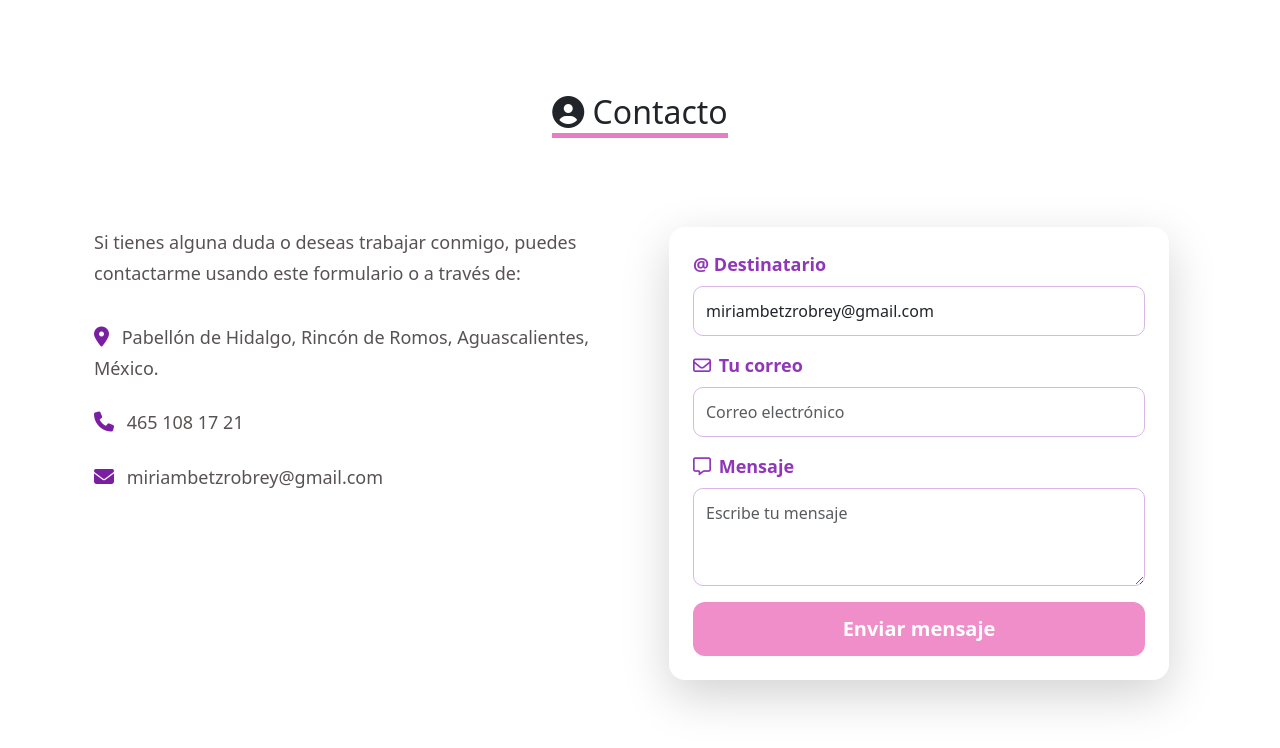
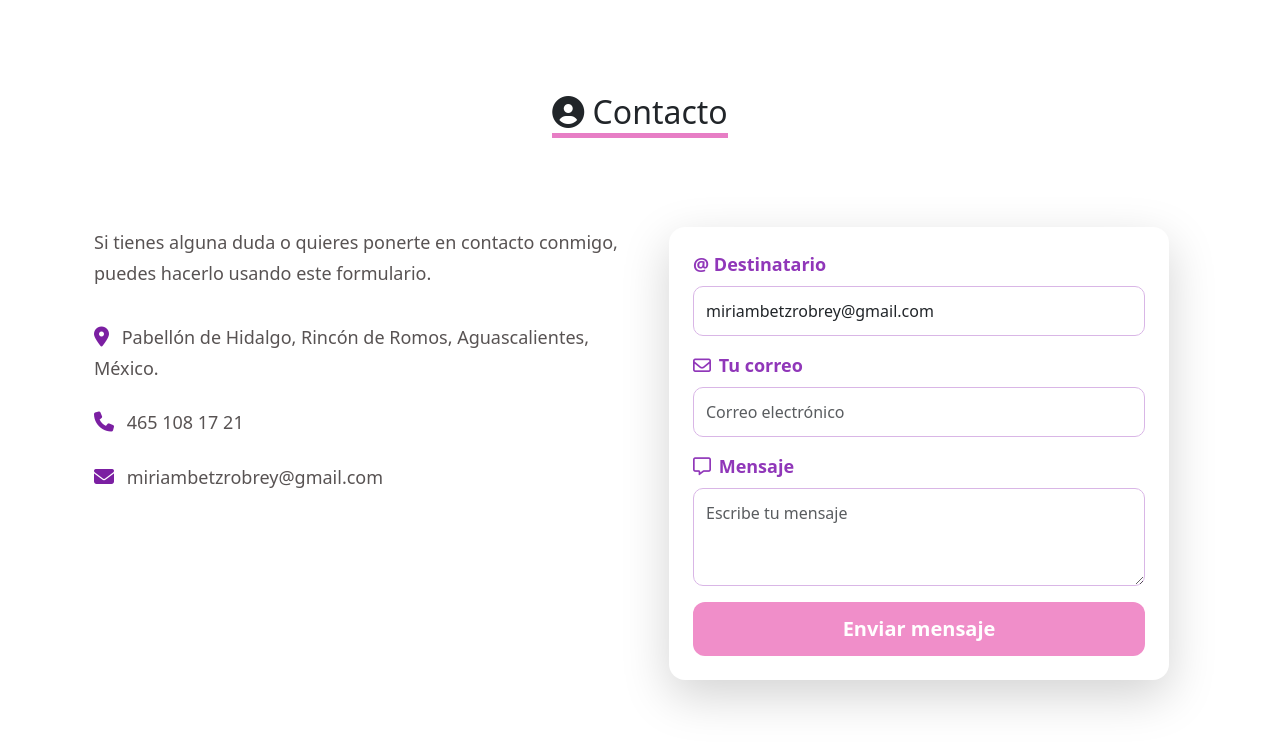
Before and after one commit to Betzabe1/PortafolioWeb_Betza, a plain HTML site: page index.html in a window 1280 px wide. Shown: the part 2319-3067 px from the top of the page. Drawn offline with nearby package versions, Linux system fonts and the light colour scheme; some packages are replaced by stand-ins of ours; a script that the page names is missing; a web font is replaced by a local one.

Commit message:
Versión2 ajustes finales

```diff
--- a/index.html
+++ b/index.html
@@ -338,8 +338,8 @@ App móvil para un gimnasio que gestiona usuarios, membresías y rutinas, con AP
 
 <div class="col-lg-6 texto  contact-info">
      <p class="contact-text">
-        Si tienes alguna duda o deseas trabajar conmigo,
-        puedes contactarme usando este formulario o a través de:
+             Si tienes alguna duda o quieres ponerte en contacto conmigo,
+        puedes hacerlo usando este formulario.
     </p><br>
 
     <p class="mb-4 contact-text">
@@ -409,22 +409,10 @@ App móvil para un gimnasio que gestiona usuarios, membresías y rutinas, con AP
 </div>
 
 
-
-
-<br><br>
-
-
-
-
-
-
-
 </div>
 </div>
-<!-- container -->
     </div>
         <script src="js/scrollreveal.js"></script>
-
 <script src="js/index.js"></script>
 <script src="https://cdn.jsdelivr.net/npm/sweetalert2@11"></script>
     <script src="https://kit.fontawesome.com/5adba01a83.js" crossorigin="anonymous"></script>
```
